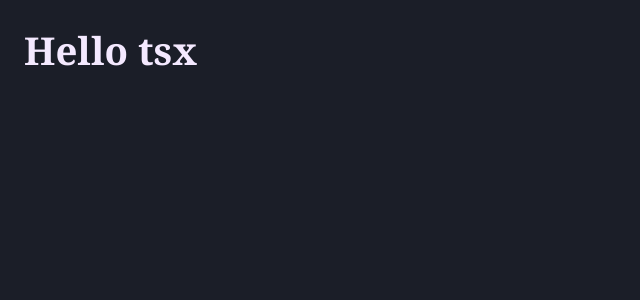
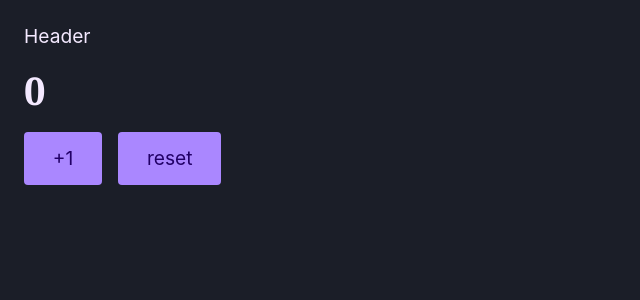
Before and after one commit to gabriel-hsb/tsx-origamid-course, a React (Vite) app: page / in a window 1280 px wide. Shown: the top 300 px of the page, without its empty margins (0-640 px from the left). Built offline with nearby package versions, Linux system fonts and the light colour scheme.

Commit message:
base application context provider

```diff
--- a/src/App.tsx
+++ b/src/App.tsx
@@ -1,10 +1,15 @@
+import { GlobalProvider } from "./contexts/GlobalContext";
+
+import Content from "./components/Content";
+import Header from "./components/Header";
+
 function App() {
-
   return (
-    <>
-      <h1>Hello tsx</h1>
-    </>
-  )
+    <GlobalProvider>
+      <Header />
+      <Content />
+    </GlobalProvider>
+  );
 }
 
-export default App
+export default App;
--- /dev/null
+++ b/src/components/Content.tsx
@@ -0,0 +1,29 @@
+import { useContext } from "react";
+import { GlobalContext } from "../contexts/GlobalContext";
+
+const Content = () => {
+  const context = useContext(GlobalContext);
+
+  if (!context) return;
+
+  const handleIncrement = () => {
+    context.setCount((prev) => prev + 1);
+  };
+
+  const handleReset = () => {
+    context.setCount(0);
+  };
+
+  if (context)
+    return (
+      <div>
+        <h1>{context.count}</h1>
+        <div className="flex">
+          <button onClick={handleIncrement}>+1</button>
+          <button onClick={handleReset}>reset</button>
+        </div>
+      </div>
+    );
+};
+
+export default Content;
--- /dev/null
+++ b/src/components/Header.tsx
@@ -0,0 +1,5 @@
+const Header = () => {
+  return <div>Header</div>;
+};
+
+export default Header;
--- a/src/contexts/GlobalContext.tsx
+++ b/src/contexts/GlobalContext.tsx
@@ -1,5 +1,25 @@
-const GlobalContext = () => {
-  return <div>GlobalContext</div>;
+import React, { createContext, useState } from "react";
+
+type TypeGlobalContext = {
+  count: number;
+  setCount: React.Dispatch<React.SetStateAction<number>>;
 };
 
-export default GlobalContext;
+const GlobalContext = createContext<TypeGlobalContext | null>(null);
+
+const GlobalProvider = ({ children }: React.PropsWithChildren) => {
+  const [count, setCount] = useState(0);
+
+  return (
+    <GlobalContext.Provider
+      value={{
+        count,
+        setCount,
+      }}
+    >
+      {children}
+    </GlobalContext.Provider>
+  );
+};
+
+export { GlobalContext, GlobalProvider };
--- a/tsconfig.node.json
+++ b/tsconfig.node.json
@@ -16,8 +16,7 @@
     "strict": true,
     "noUnusedLocals": true,
     "noUnusedParameters": true,
-    "noFallthroughCasesInSwitch": true,
-    "noUncheckedSideEffectImports": true
+    "noFallthroughCasesInSwitch": true
   },
   "include": ["vite.config.ts"]
 }
```
